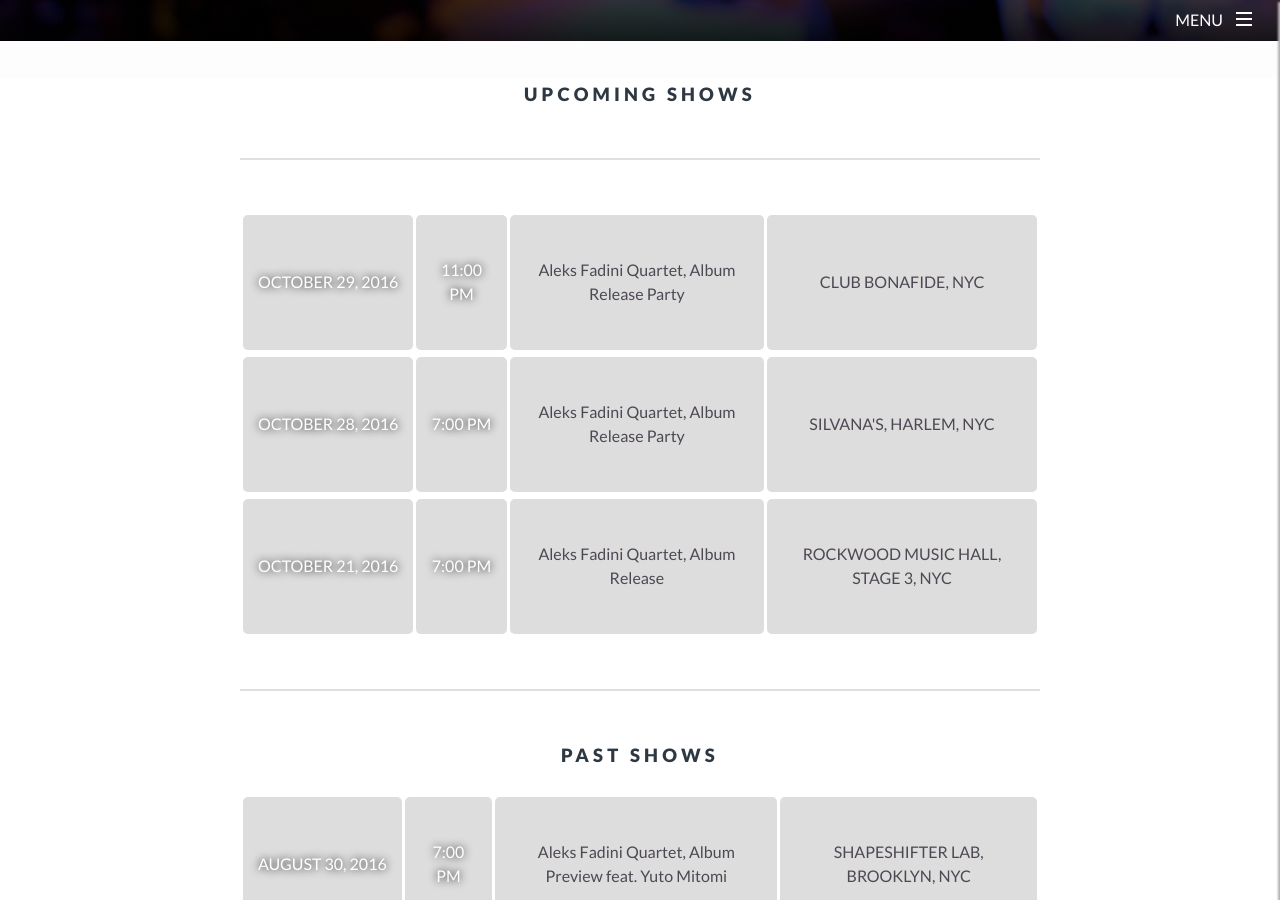
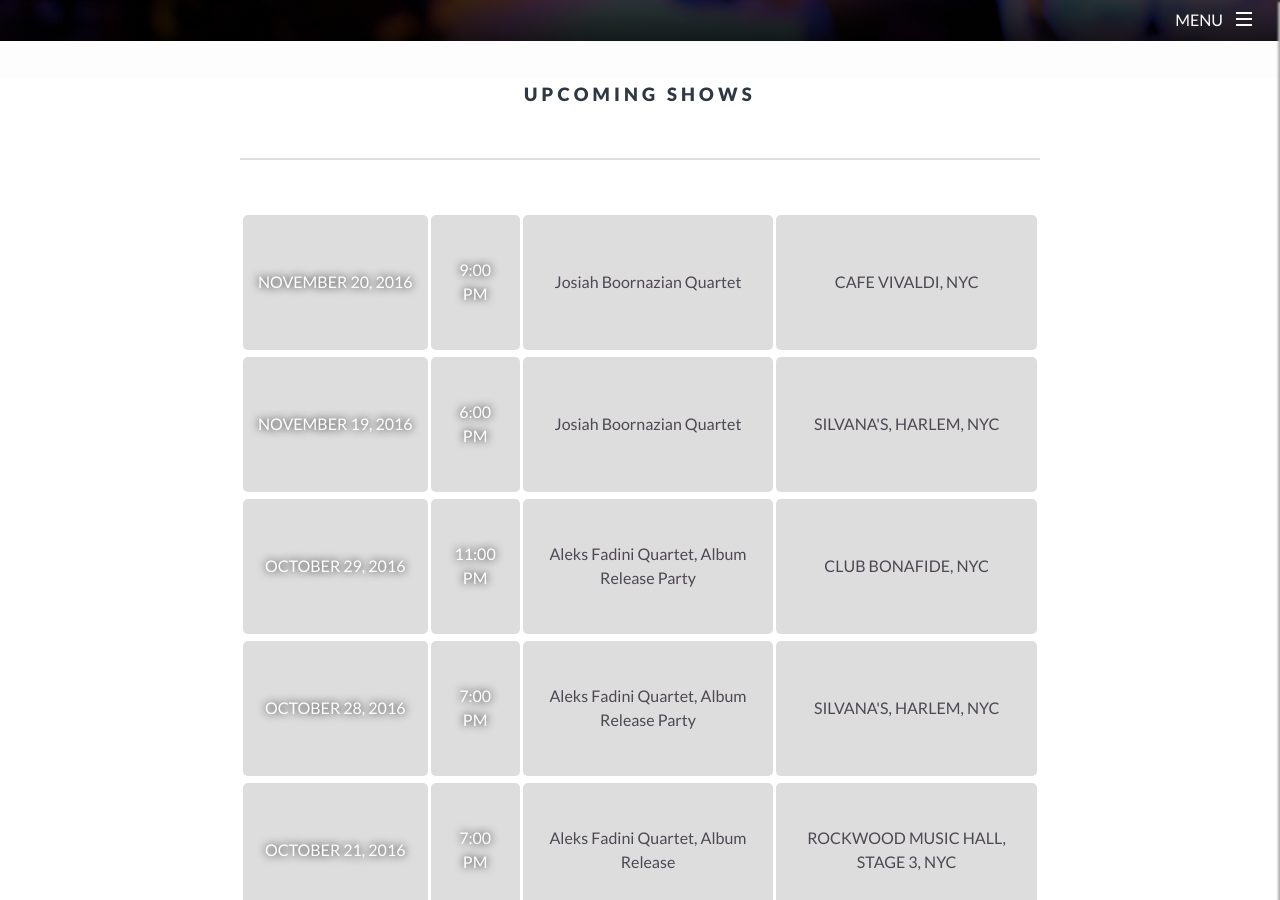
Before and after one commit to danvisintainer/aleksfadini, a Jekyll site: the page built from shows.html, in a window 1280 px wide and 900 px high, scrolled down 589 px. Built offline with Jekyll 4.4.1, drawn with Linux system fonts in a browser that asks for light colours.

Commit message:
gig updated

```diff
--- a/_data/gigs.yml
+++ b/_data/gigs.yml
@@ -1,3 +1,13 @@
+- date: 11/20/2016
+  time: "21:00"
+  name: Josiah Boornazian Quartet
+  location: Cafe Vivaldi, NYC
+
+- date: 11/19/2016
+  time: "18:00"
+  name: Josiah Boornazian Quartet
+  location: Silvana's, Harlem, NYC
+
 - date: 10/29/2016
   time: "23:00"
   name: Aleks Fadini Quartet, Album Release Party
```
